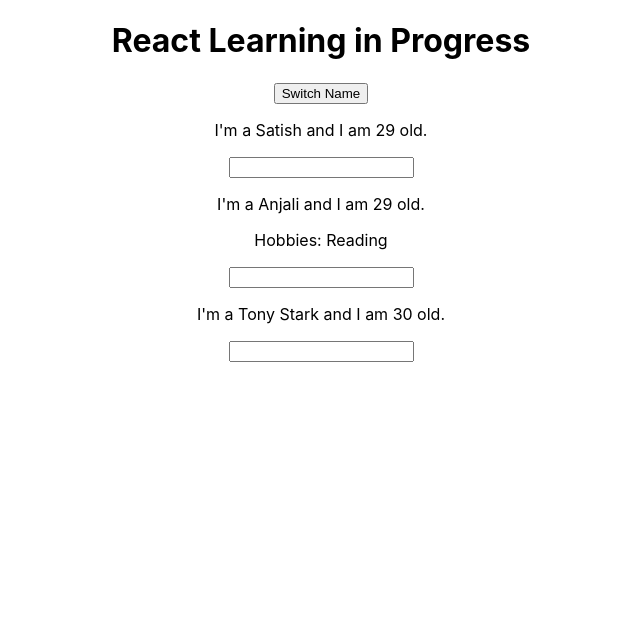
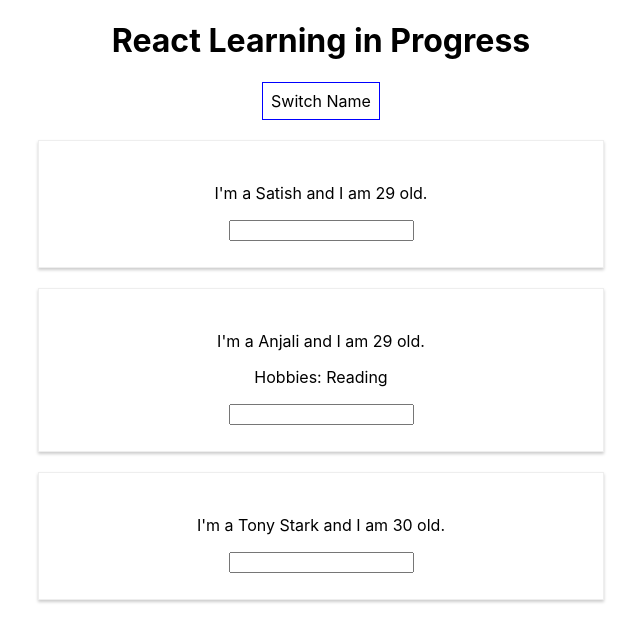
Before and after one commit to ssjsatish/burger-builder, a React (Create React App) app: page / in a window 1280 px wide. Shown: the top 642 px of the page, without its empty margins (319-959 px from the left). Built offline with nearby package versions, Linux system fonts and the light colour scheme; the HTML template or start-up script is replaced by a standard one.

Commit message:
added some styling

```diff
--- a/src/App.js
+++ b/src/App.js
@@ -30,11 +30,20 @@
       ]
     })
   }
+
   render() {
+    const style = {
+      backgroundColor: 'white',
+      font: 'inherit',
+      border: '1px solid blue',
+      padding: '8px',
+
+      cursor: 'pointer'
+    }
   return (
     <div className="App">
       <h1>React Learning in Progress</h1>
-      <button onClick={this.switchNameHandler}>Switch Name </button>
+      <button style={style} onClick={this.switchNameHandler}>Switch Name </button>
       <Person
         name={this.state.persons[0].name}
         age={this.state.persons[0].age}
--- /dev/null
+++ b/src/Person/Person.css
@@ -0,0 +1,8 @@
+.Person {
+    width: 40%;
+    margin: 20px auto;
+    border: 1px solid #eee;
+    box-shadow: 0 2px 3px #ccc;
+    padding: 26px;
+    text-align: center;
+}
--- a/src/Person/Person.js
+++ b/src/Person/Person.js
@@ -1,7 +1,8 @@
 import React from 'react';
+import './Person.css'
 const person = (props) => {
     return (
-        <div>
+        <div className='Person'>
             <p onClick={props.click}>I'm a {props.name} and I am {props.age} old.</p>
             <p>{props.children}</p>
 
```
